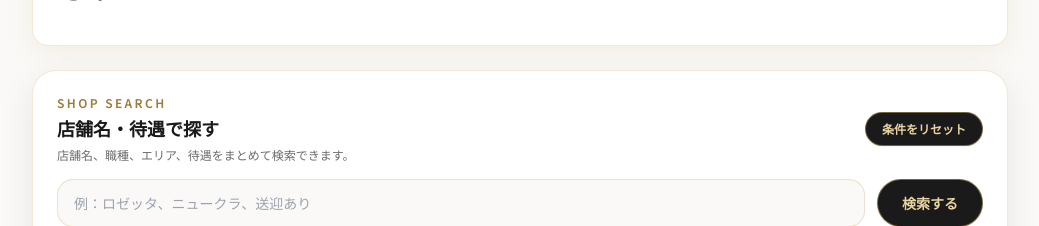
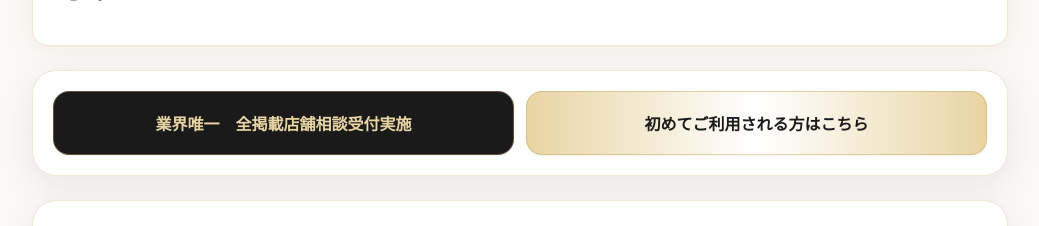
Before and after one commit to white-night-job/white-night-job, a Next.js app: page / in a window 1280 px wide. Shown: the part 327-553 px from the top of the page, without its empty margins (120-1159 px from the left). Built offline with nearby package versions, Linux system fonts and the light colour scheme; no server answers.

Commit message:
トップページ修正

```diff
--- a/src/app/page.tsx
+++ b/src/app/page.tsx
@@ -1,4 +1,5 @@
 import { Suspense } from "react";
+import Link from "next/link";
 import { FirstTimeGuide } from "@/components/FirstTimeGuide";
 import { Hero } from "@/components/Hero";
 import { JobSearchSection } from "@/components/JobSearchSection";
@@ -34,6 +35,25 @@ export default async function HomePage({ searchParams }: HomePageProps) {
       <Hero />
 
       <div className="mt-6 space-y-6">
+        <section className="grid gap-3 rounded-3xl border border-gold/25 bg-white p-4 shadow-[0_10px_35px_rgba(33,29,24,0.08)] sm:grid-cols-2 sm:p-5">
+          <Link
+            href="#first-time-guide"
+            className="group flex min-h-16 items-center justify-center rounded-2xl border border-gold/40 bg-charcoal px-5 py-4 text-center text-sm font-semibold leading-relaxed text-gold-light shadow-sm transition-all duration-300 hover:-translate-y-0.5 hover:border-gold hover:bg-black hover:shadow-gold sm:text-base"
+          >
+            <span className="transition-transform duration-300 group-hover:scale-[1.02]">
+              業界唯一　全掲載店舗相談受付実施
+            </span>
+          </Link>
+          <Link
+            href="#first-time-guide"
+            className="group flex min-h-16 items-center justify-center rounded-2xl border border-gold/50 bg-gradient-to-r from-gold-light via-white to-gold-light px-5 py-4 text-center text-sm font-semibold leading-relaxed text-charcoal shadow-sm transition-all duration-300 hover:-translate-y-0.5 hover:border-gold hover:shadow-gold sm:text-base"
+          >
+            <span className="transition-transform duration-300 group-hover:scale-[1.02]">
+              初めてご利用される方はこちら
+            </span>
+          </Link>
+        </section>
+
         <Suspense fallback={<div className="h-52 animate-pulse rounded-2xl bg-white" />}>
           <JobSearchSection initialFilters={filters} title="求人一覧" />
         </Suspense>
```
